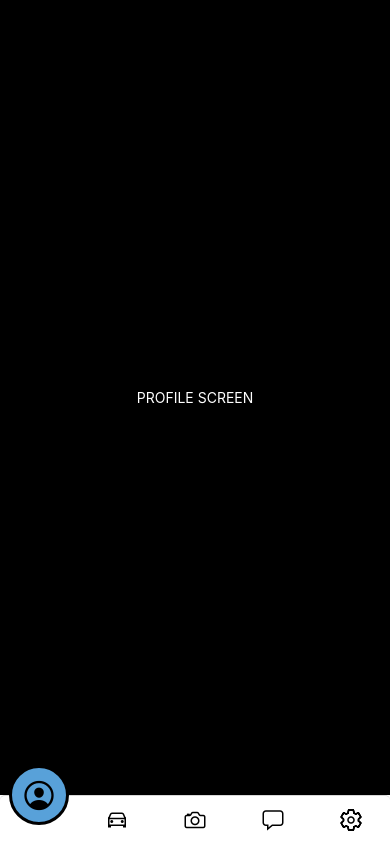
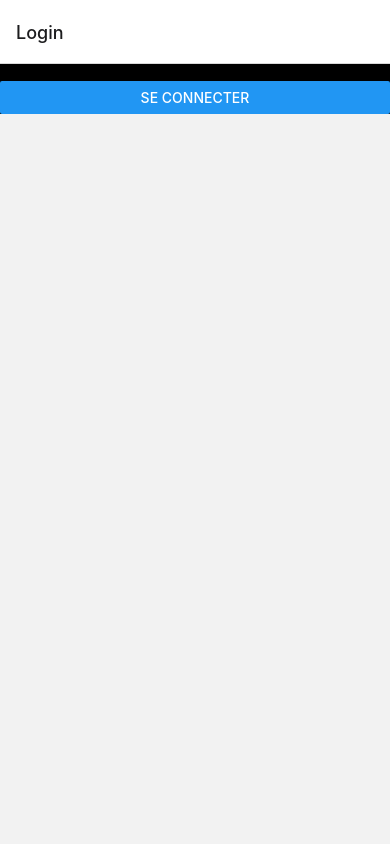
Before and after one commit to augcolas/MonVehiculeInfo, a React Native app in the folder front/: screen /Login in a window 390 px wide. Built offline with nearby package versions, Linux system fonts and the light colour scheme.

Commit message:
Contexte connexion

```diff
--- a/front/App.js
+++ b/front/App.js
@@ -1,12 +1,15 @@
 import * as React from 'react';
 import {NavigationContainer} from '@react-navigation/native';
-import Tabs from "./components/Tabs";
+import {AuthProvider} from "./context/Auth";
+import MainApp from "./mainApp";
 
 
 export default function App() {
     return (
         <NavigationContainer>
-          <Tabs></Tabs>
+            <AuthProvider>
+                <MainApp></MainApp>
+            </AuthProvider>
         </NavigationContainer>
     );
 }
--- a/front/components/Tabs.js
+++ b/front/components/Tabs.js
@@ -7,10 +7,14 @@ import HistoricScreen from "../screens/HistoricScreen";
 import SettingsScreen from "../screens/SettingsScreen";
 import * as React from "react";
 import {createBottomTabNavigator} from "@react-navigation/bottom-tabs";
+import {useAuth} from "../context/Auth";
 
 export default function Tabs() {
 
     const Tab = createBottomTabNavigator();
+
+    const {authUser, setAuthUser, isLoggedIn, setIsLoggedIn} = useAuth();
+
 
     return <Tab.Navigator screenOptions={{
         headerShown: false, tabBarStyle: {
@@ -78,17 +82,6 @@ export default function Tabs() {
 }
 
 const styles = StyleSheet.create({
-    container: {
-        backgroundColor: '#fff',
-        borderRadius: 5,
-        width: '100%',
-        position:"absolute",
-        bottom:0,
-        left:0,
-        display: "flex",
-        flexDirection: "row",
-        alignItems:"center",
-    },
     item: {
         flex: 1,
         display: "flex",
@@ -100,12 +93,12 @@ const styles = StyleSheet.create({
         backgroundColor: "#58A1D9",
         transform: [{scale: 1.5}],
         height: 40,
-        width:40,
+        width: 40,
         top: -25,
-        display:"flex",
+        display: "flex",
         alignItems: "center",
         justifyContent: "center",
-        borderWidth:2,
+        borderWidth: 2,
         borderColor: "#000",
         borderRadius: 50,
     },
--- /dev/null
+++ b/front/context/Auth.js
@@ -0,0 +1,30 @@
+import React, {useContext, useState} from 'react'
+
+const AuthContext = React.createContext();
+
+export const useAuth = () => {
+    return useContext(AuthContext);
+}
+
+export const AuthProvider = (props) => {
+    const [authUser, setAuthUser] = useState(null);
+    const [isLoggedIn, setIsLoggedIn] = useState(false);
+
+    const logIn = (user) => {
+        setAuthUser(user);
+        setIsLoggedIn(true);
+    }
+
+    const logout = () => {
+        setAuthUser(null);
+        setIsLoggedIn(false);
+    }
+
+    const value = {
+        isLoggedIn, logIn, logout
+    }
+
+    return (
+        <AuthContext.Provider value={value}>{props.children}</AuthContext.Provider>
+    )
+}
--- /dev/null
+++ b/front/mainApp.js
@@ -0,0 +1,22 @@
+import {useAuth} from "./context/Auth";
+import Tabs from "./components/Tabs";
+import * as React from "react";
+import LoginScreen from "./screens/Auth/LoginScreen";
+import {createNativeStackNavigator} from "@react-navigation/native-stack";
+
+export default function MainApp() {
+    const {isLoggedIn} = useAuth();
+
+    const Stack = createNativeStackNavigator();
+
+
+    return (
+       <>
+            {isLoggedIn && <Tabs></Tabs>}
+            {!isLoggedIn &&
+                <Stack.Navigator>
+                    <Stack.Screen name="Login" component={LoginScreen}/>
+                </Stack.Navigator>
+            }
+       </>)
+}
--- /dev/null
+++ b/front/screens/Auth/LoginScreen.js
@@ -0,0 +1,28 @@
+import React from "react";
+import {Button, StyleSheet, Text, View} from "react-native";
+import {useAuth} from "../../context/Auth";
+
+export default function LoginScreen() {
+    const {logIn, logout} = useAuth();
+
+
+    const handleLoginPress = () => {
+        logIn({name: "MONCACA", email:"MON BEBE"});
+    };
+
+    return (
+        <View style={styles.container}>
+            <Text>TEST</Text>
+            {/* Formulaire de connexion */}
+            {/* ... */}
+            {/* Bouton de connexion */}
+            <Button title="Se connecter" onPress={handleLoginPress}/>
+        </View>
+    );
+}
+
+const styles = StyleSheet.create({
+    container: {
+        backgroundColor: "#000"
+    }
+});
--- a/front/screens/userProfileScreen.js
+++ b/front/screens/userProfileScreen.js
@@ -1,5 +1,4 @@
 import {Button, StyleSheet, Text, View} from "react-native";
-import Navbar from "../components/navbar";
 
 // Composant pour l'écran de l'utilisateur connecté
 function UserProfileScreen({user, onLogout}) {
```
Also changed, not shown: front/app/(login)/login.js (deleted, +0 -23 lines). Lines whose indentation alone changed are shown as unchanged.
